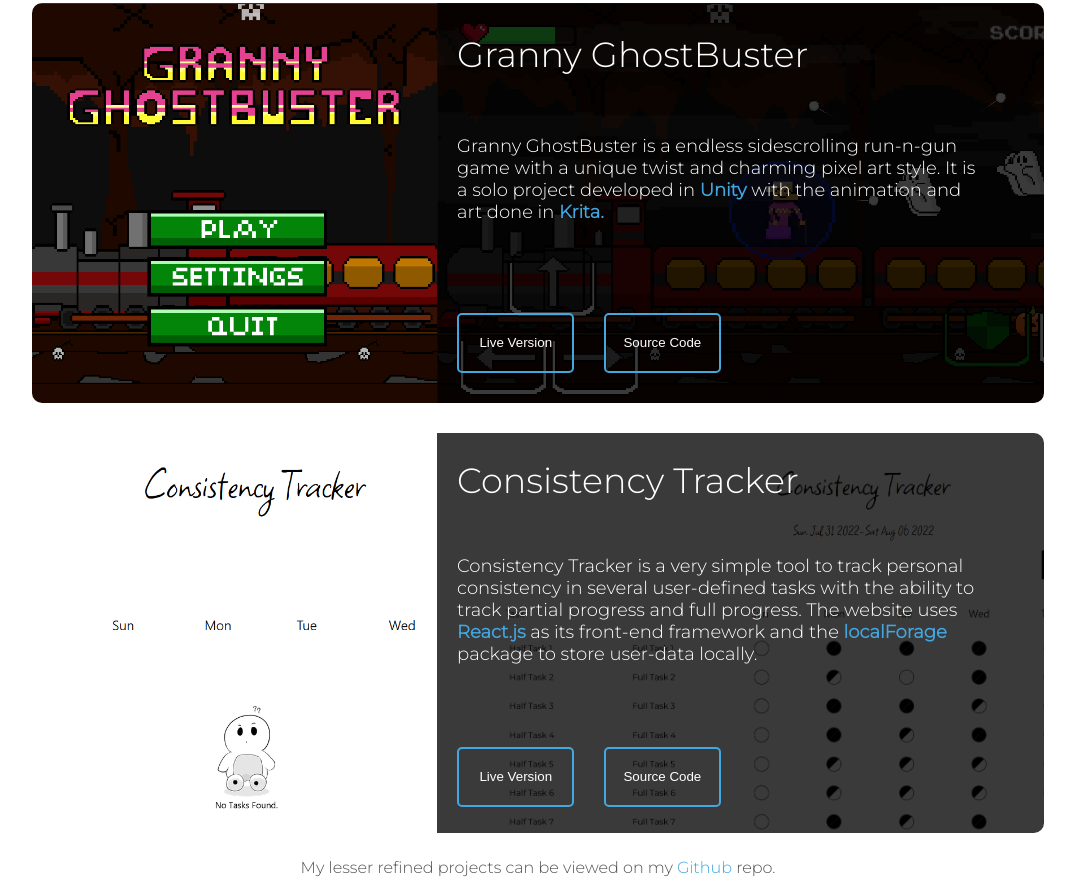
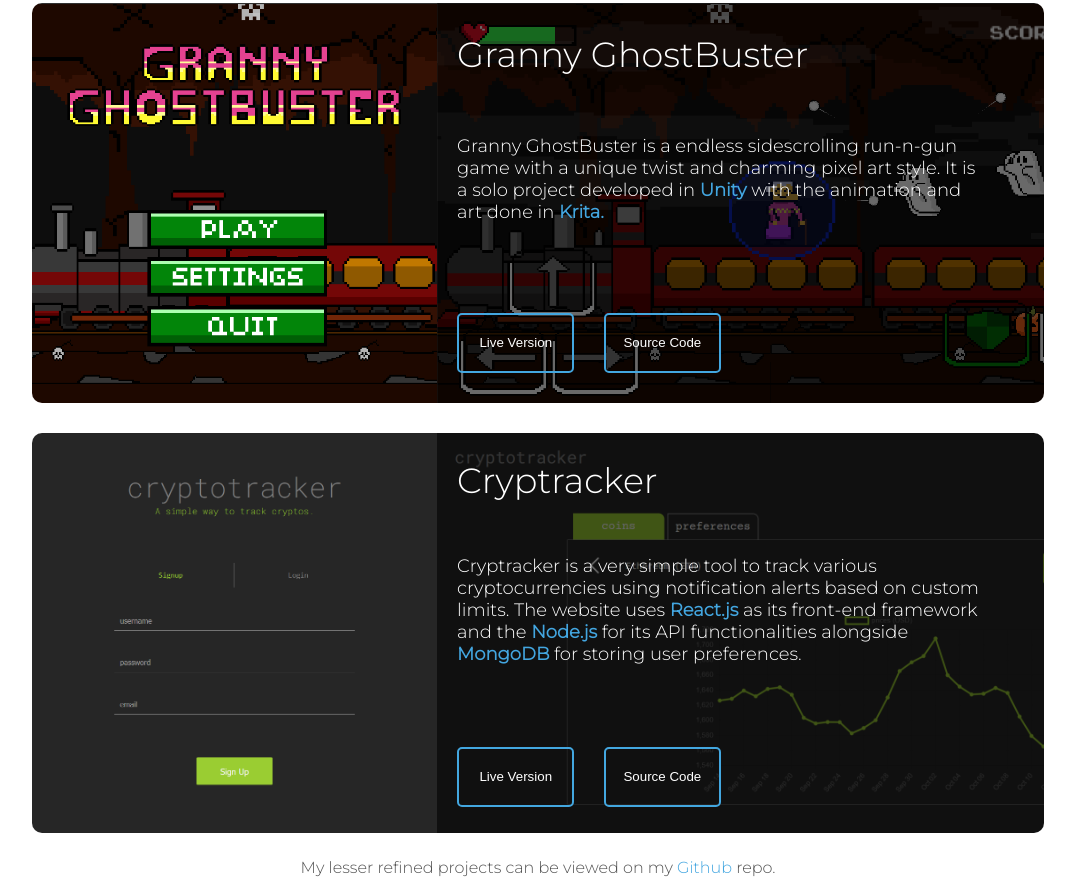
Before and after one commit to ranjan210/ranjan210.github.io, a plain HTML site: page projects.html in a window 1280 px wide. Shown: the part 736-1621 px from the top of the page, without its empty margins (102-1177 px from the left). Drawn offline with Linux system fonts and the light colour scheme.

Commit message:
Added new project

```diff
--- a/projects.html
+++ b/projects.html
@@ -42,7 +42,8 @@
 
         </div>
     </div>
-    <div class="content" style="height: auto;">
+    <div class="content"
+         style="height: auto;">
         <span style="font-size: 40px">Projects</span>
         <div class="border-small"></div>
         <span style="margin-top: 1%;"> This showcase features a few of my projects that exhibhit my skills.
@@ -79,7 +80,7 @@
                 <img class="project-logo"
                      src="assets/title.png">
                 <div class="project-info"
-                     style="background-image: url(/assets/gameplay.png);">
+                     style="background-image: url(assets/gameplay.png);">
                     <span style="font-size: 35px;">Granny GhostBuster</span>
                     <div class="project-desc">
                         Granny GhostBuster is a endless sidescrolling run-n-gun game with a unique twist and charming
@@ -99,24 +100,26 @@
                 </div>
             </div>
             <div class="project-item"
-                 id="granny-ghostbuster">
+                 id="cryptracker">
                 <img class="project-logo"
-                     src="assets/cgp-app-cover.png">
+                     src="assets/crypttracker-cover.png">
                 <div class="project-info"
-                     style="background-image: url(/assets/cgp-app.png);">
-                    <span style="font-size: 35px;">Consistency Tracker</span>
+                     style="background-image: url(assets/cryptracker-2.png);">
+                    <span style="font-size: 35px;">Cryptracker</span>
                     <div class="project-desc">
-                        Consistency Tracker is a very simple tool to track personal consistency in several user-defined
-                        tasks with the ability to track partial progress and full progress. The website uses
-                        <span style="font-weight: bolder;color: #43A6E0;">React.js</span> as its front-end framework and the
-                        <span style="font-weight: bolder;color: #43A6E0;">localForage</span> package to store user-data locally.
+                        Cryptracker is a very simple tool to track various cryptocurrencies using notification alerts
+                        based on custom limits. The website uses
+                        <span style="font-weight: bolder;color: #43A6E0;">React.js</span> as its front-end framework and
+                        the
+                        <span style="font-weight: bolder;color: #43A6E0;">Node.js</span> for its API functionalities
+                        alongside <span style="font-weight: bolder;color: #43A6E0;">MongoDB</span> for storing user preferences.
 
                     </div>
                     <div class="buttons">
-                        <a href="https://consistency-tracker.netlify.app/"
+                        <a href="https://cryptracker-lite.netlify.app/"
                            class="blue-button"
                            target="_blank"> <button>Live Version</button> </a>
-                        <a href="https://github.com/ranjan210/consistency-tracker"
+                        <a href="https://github.com/ranjan210/cryptotracker-frontend"
                            class="blue-button"
                            target="_blank"><button>Source Code</button></a>
                     </div>
--- a/projectstyles.css
+++ b/projectstyles.css
@@ -31,7 +31,7 @@
   justify-content: space-around;
   padding-left: 2%;
   background-image: url("assets/scrabble-2.png");
-  background-color: rgba(0, 0, 0, 0.774);
+  background-color: rgba(62, 62, 62, 0.774);
   background-blend-mode: multiply;
   background-size: cover;
   color: white;
```
Also changed, not shown: assets/cryptracker-2.png (added), assets/crypttracker-cover.png (added).
